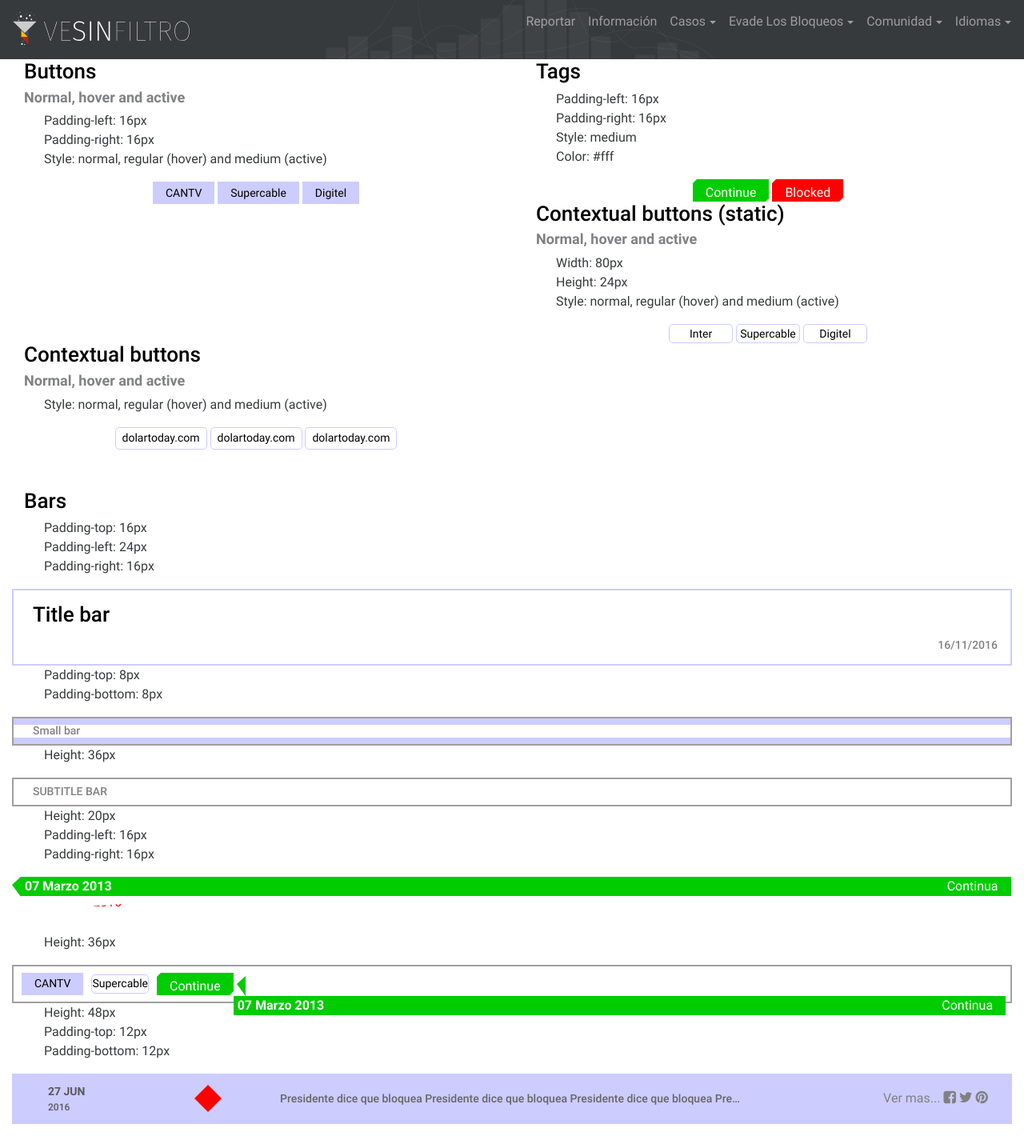
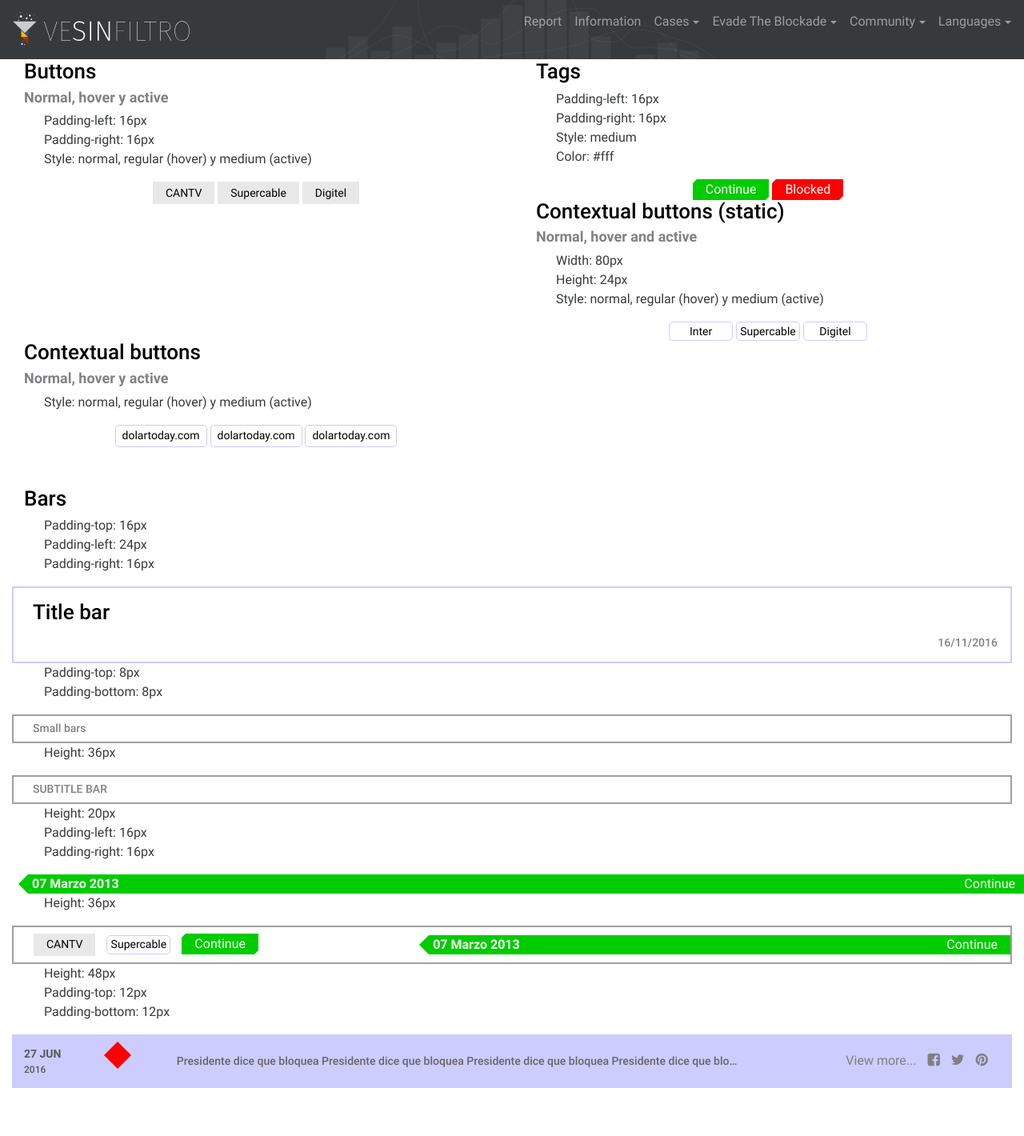
Before and after one commit to VEinteligente/vsf-web, a Django app: a page that uses vsfWeb/commons/templates/head/head.html in a window 1280 px wide. Shown: the whole page at 80% size. After the commit the page ends 1360 px from the top, so only its background shows below. Run offline with Django 3.2, Linux system fonts and the light colour scheme; style sheets or scripts are compiled from the project's sources; some libraries are stand-ins or nearby versions.

Commit message:
Translation and elements styles test corrections
Translation and elements styles test corrections

```diff
--- a/vsfWeb/commons/static/scss/base/base.scss
+++ b/vsfWeb/commons/static/scss/base/base.scss
@@ -1,4 +1,5 @@
 /* RESPONSIVE */
+
 
 $xs_only:   "(min-width:0) and (max-width: 543px)";
 $sm_only:  "(min-width:544px) and (max-width:767px)";
@@ -25,6 +26,10 @@
 $darkGray: #808080;
 $gray: #A0A0A0;
 $lightGray: #CCCCFF;
+
+$darkGrayButton: #BBBBBB;
+$grayButton: #E8E8E8;
+$lightGrayButton: #CCCCCC;
 
 $primary_fontFamily: Roboto;
 
@@ -105,11 +110,11 @@
     border: none;
     outline: none;
     font-size: $sm_fontSize;
-    background-color: $lightGray;
+    background-color: $grayButton;
 
     &:hover {
         font-weight: regular;
-        background-color: $gray;
+        background-color: $lightGray;
     }
 
     &:active {
@@ -136,13 +141,13 @@
     &:hover {
         border:none;
         font-weight: regular;
-        background-color: $lightGray;
+        background-color: $lightGrayButton;
 
     }
 
     &:active {
         font-weight: medium;
-        background-color: $darkGray;
+        background-color: $darkGrayButton;
         color: $contextualButtonColor;
         outline: none;
     }
@@ -196,7 +201,7 @@
     }
     .contentTag{
         background: $green_tag;
-        height: 18px;
+        line-height: 1.00;
         padding: 0px $md_padding;
         color: $contentColorTag;
     }
@@ -221,7 +226,7 @@
     }
     .contentTag{
         background: $red_tag;
-        height: 18px;
+        line-height: 1.00;
         padding: 0px $md_padding;
         color:$contentColorTag;
     }
@@ -243,9 +248,8 @@
     border: 2px solid $gray;
     padding:0;
     .title{
-        padding: 0 $md_padding 0 $lg_padding;
-        border-top: 8px solid $lightGray;
-        border-bottom: 8px solid $lightGray;
+        padding: 8px $md_padding 8px $lg_padding;
+
         margin: 0;
     }
 
@@ -265,21 +269,11 @@
 
 .timelineBar{
     color: white;
-    height: 20px;
+    height: 24px;
     padding: 0;
-    .timelineLeft{
-        padding:0px;
-        width: 0;
-        height: 0;
-        border-top: 10px solid transparent;
-        border-bottom: 15px solid transparent;
-        border-right: 11px solid $green-tag;
 
-    }
-    .timelineContent{
-        padding:0px;
-        background-color: $green-tag;
-        width: 99.4%;
+    background-color: $green-tag;
+
         .date{
             font-weight: bold;
             padding:0px;
@@ -290,7 +284,21 @@
             padding:0;
             padding-right:16px;
         }
-    }
+
+        &:after{
+            right: 100%;
+            top: 50%;
+            border: solid transparent;
+            content: " ";
+            height: 0;
+            width: 0;
+            position: absolute;
+            border-color: transparent;
+            border-right-color: $green-tag;
+            border-width: 12px;
+            margin-top: -12px;
+        }
+
 }
 .toolbar {
     border: 2px solid $gray;
@@ -301,8 +309,8 @@
 }
 
 .updateBar{
-    padding-top: 12px;
-    padding-bottom: 12px;
+    padding-top: 14px;
+    padding-bottom: 14px;
     background-color: $lightGray;
     display: flex;
     align-items: center;
@@ -341,6 +349,7 @@
         a {
             color: $darkGray;
             text-decoration: none;
+            padding-left: 10px;
 
             i {
                 font-size: $md_fontSize;
@@ -390,9 +399,3 @@
 @media #{$xl_only} {
 
 }
-
-#probando{
-
-    -webkit-clip-path: polygon(25% 0%, 100% 0, 100% 100%, 25% 100%, 0% 50%);
-    clip-path: polygon(25% 0%, 100% 0, 100% 100%, 25% 100%, 0% 50%);
-}
--- a/vsfWeb/commons/templates/head/head.html
+++ b/vsfWeb/commons/templates/head/head.html
@@ -1,4 +1,4 @@
- {% load static %}
+{% load static %}
 {% load compress %}
 {% load staticfiles %}
 {% load widget_tweaks %}
@@ -9,10 +9,10 @@
 
 <title>VE Sin filtro</title>
 
-<link rel="stylesheet" href="{% static 'css/bootstrap/bootstrap.min.css' %}">
-<link rel="stylesheet" href="{% static 'css/fonts/roboto.css' %}">
-<link rel="stylesheet" href="{% static 'css/fonts/font-awesome.css' %}">
-<script src="{% static 'js/bootstrap/bootstrap.min.js' %}"></script>
+<link rel="stylesheet" type="text/css" href="{% static 'css/bootstrap/bootstrap.min.css' %}">
+<link rel="stylesheet"  type="text/css" href="{% static 'css/fonts/roboto.css' %}">
+<link rel="stylesheet"  type="text/css" href="{% static 'css/fonts/font-awesome.css' %}">
+
 
 
 {% compress css %}
--- a/vsfWeb/commons/templates/navbar/navbar.html
+++ b/vsfWeb/commons/templates/navbar/navbar.html
@@ -16,40 +16,40 @@
         <ul class="nav navbar-nav float-xs-right">
 
           <li class="nav-item">
-            <a class="nav-link" href="#">{% trans "Reportar" %}</a>
+            <a class="nav-link" href="#">{% trans "Report" %}</a>
           </li>
           <li class="nav-item ">
-            <a class="nav-link" href="#">{% trans "Información" %}</a>
+            <a class="nav-link" href="#">{% trans "Information" %}</a>
           </li>
           <li class="nav-item dropdown">
-            <a class="nav-link dropdown-toggle" href="#" data-toggle="dropdown" aria-haspopup="true" aria-expanded="false">{% trans "Casos" %}</a>
+            <a class="nav-link dropdown-toggle" href="#" data-toggle="dropdown" aria-haspopup="true" aria-expanded="false">{% trans "Cases" %}</a>
                     <div class="dropdown-menu" aria-labelledby="supportedContentDropdown">
-                    <a class="dropdown-item" href="#">{% trans "URL's Bloqueados" %}</a>
-                    <a class="dropdown-item" href="#">{% trans "Dominios Bloquedos" %}</a>
-                    <a class="dropdown-item" href="#">{% trans "Probador de Velocidad" %}</a>
+                    <a class="dropdown-item" href="#">{% trans "Blocked URLs" %}</a>
+                    <a class="dropdown-item" href="#">{% trans "Blocked Domains" %}</a>
+                    <a class="dropdown-item" href="#">{% trans "Speed Test" %}</a>
 
                     </div>
           </li>
           <li class="nav-item dropdown">
-            <a class="nav-link dropdown-toggle" href="#" data-toggle="dropdown" aria-haspopup="true" aria-expanded="false">{% trans "Evade Los Bloqueos" %}</a>
-                  <div class="dropdown-menu" aria-labelledby="supportedContentDropdown">
-                    <a class="dropdown-item" href="#">{% trans "Tutoriales" %}</a>
+            <a class="nav-link dropdown-toggle" href="#" data-toggle="dropdown" aria-haspopup="true" aria-expanded="false">{% trans "Evade The Blockade" %}</a>
+                  <div class="dropdown-menu" >
+                    <a class="dropdown-item" href="#">{% trans "Tutorials" %}</a>
                     <a class="dropdown-item" href="#">VPN's</a>
                     <a class="dropdown-item" href="#">Proxy's</a>
                   </div>
           </li>
           <li class="nav-item dropdown">
-            <a class="nav-link dropdown-toggle" href="#" id="supportedContentDropdown" data-toggle="dropdown" aria-haspopup="true" aria-expanded="false">{% trans "Comunidad" %}</a>
-                    <div class="dropdown-menu" aria-labelledby="supportedContentDropdown">
-                      <a class="dropdown-item" href="#">{% trans "Sobre Nosotros" %}</a>
+            <a class="nav-link dropdown-toggle" href="#" data-toggle="dropdown" aria-haspopup="true" aria-expanded="false">{% trans "Community" %}</a>
+                    <div class="dropdown-menu" >
+                      <a class="dropdown-item" href="#">{% trans "About Us" %}</a>
                       <a class="dropdown-item" href="#">GitHub</a>
-                      <a class="dropdown-item" href="#">{% trans "Guías" %}</a>
+                      <a class="dropdown-item" href="#">{% trans "Guides" %}</a>
                     </div>
           </li>
 
           <li class="nav-item dropdown">
-              <a class="nav-link dropdown-toggle" href="#" id="supportedContentDropdown" data-toggle="dropdown" aria-haspopup="true" aria-expanded="false">{% trans "Idiomas" %}</a>
-              <div class="dropdown-menu" aria-labelledby="supportedContentDropdown">
+              <a class="nav-link dropdown-toggle" href="#" data-toggle="dropdown" aria-haspopup="true" aria-expanded="false">{% trans "Languages" %}</a>
+              <div class="dropdown-menu" >
 
                         {% for language in languages %}
 
--- a/vsfWeb/stylingGuide/templates/elements.html
+++ b/vsfWeb/stylingGuide/templates/elements.html
@@ -1,22 +1,26 @@
 {% extends "base.html" %}
-
+  {% load i18n %}
+  {% get_current_language as LANGUAGE_CODE %}
+  {% get_language_info for LANGUAGE_CODE as lang %}
+  {% get_available_languages as LANGUAGES %}
+  {% get_language_info_list for LANGUAGES as languages %}
 
 {% block content %}
 
 <!-- Buttons -->
 <div class="col-xs-6">
     <h2 class="col-xs-12">
-        Buttons
+        {% trans "Buttons" %}
     </h2>
 
     <h3 class="col-xs-12">
-        Normal, hover and active
+        Normal, hover {% trans "and" %}  active
     </h3>
 
     <ul style="list-style: none;">
         <li>Padding-left: 16px </li>
         <li>Padding-right: 16px </li>
-        <li>Style: normal, regular (hover) and medium (active) </li>
+        <li>Style: normal, regular (hover) {% trans "and" %}  medium (active) </li>
     </ul>
 
     <div class="col-xs-12" style="text-align: center;">
@@ -52,7 +56,7 @@
         <div class="continue_tag">
             <div class="left_cornerTag"></div>
             <div class="contentTag">
-                Continue
+                {% trans "Continue" %}
             </div>
             <div class="right_cornerTag"></div>
 
@@ -62,7 +66,7 @@
         <div class="blocked_tag">
             <div class="left_cornerTag"></div>
             <div class="contentTag">
-                Blocked
+                {% trans "Blocked" %}
             </div>
             <div class="right_cornerTag"></div>
 
@@ -76,7 +80,7 @@
 <!-- Contextual buttons -->
 <div class="col-xs-6">
     <h2 class="col-xs-12">
-        Contextual buttons (static)
+        {% trans "Contextual buttons (static)" %}
     </h2>
 
     <h3 class="col-xs-12">
@@ -86,7 +90,7 @@
     <ul style="list-style: none;">
         <li>Width: 80px </li>
         <li>Height: 24px </li>
-        <li>Style: normal, regular (hover) and medium (active) </li>
+        <li>Style: normal, regular (hover) {% trans "and" %} medium (active) </li>
     </ul>
 
     <div class="col-xs-12" style="text-align: center;">
@@ -107,15 +111,15 @@
 
 <div class="col-xs-6">
     <h2 class="col-xs-12">
-        Contextual buttons
+        {% trans "Contextual buttons" %}
     </h2>
 
     <h3 class="col-xs-12">
-        Normal, hover and active
+        Normal, hover  {% trans "and" %} active
     </h3>
 
     <ul style="list-style: none;">
-        <li>Style: normal, regular (hover) and medium (active) </li>
+        <li>Style: normal, regular (hover)  {% trans "and" %} medium (active) </li>
     </ul>
 
     <div class="col-xs-12" style="text-align: center;">
@@ -138,7 +142,7 @@
 <!-- Bars -->
 <div class="col-xs-12" style="margin-top:50px">
     <h2 class="col-xs-12">
-        Bars
+        {% trans "Bars" %}
     </h2>
 
     <!--Title bar -->
@@ -150,7 +154,7 @@
 
     <div class="col-xs-12 titleBar">
         <h2 class="title">
-            Title bar
+            {% trans "Title bar" %}
         </h2>
 
         <h4 class="date">
@@ -169,7 +173,7 @@
 
     <div class="col-xs-12 smallBar">
         <h4 class="title">
-            Small bar
+            {% trans "Small bars" %}
         </h4>
     </div>
 
@@ -177,48 +181,39 @@
 
     <!--Subtitle bar -->
      <ul style="list-style: none;">
-        <li>Height: 36px </li>
+        <li>{% trans "Height" %}: 36px </li>
     </ul>
 
     <div class="col-xs-12 subtitleBar">
         <h4 class="title">
-            Subtitle bar
+            {% trans "Subtitle bar" %}
         </h4>
     </div>
 
 
      <!--Timeline bar -->
      <ul style="list-style: none;">
-        <li>Height: 20px </li>
+        <li>{% trans "Height" %}: 20px </li>
         <li>Padding-left: 16px </li>
         <li>Padding-right: 16px </li>
 
     </ul>
 
-    <div class="col-xs-12 timelineBar" >
-       <div class="col-xs-1 timelineLeft"></div>
-       <div class="col-xs-10 timelineContent" style="width: 99%;">
+    <div class="col-xs-12 timelineBar" style=" margin-left: 20px;" >
            <div class="date col-xs-9">07 Marzo 2013</div>
-           <div class="status col-xs-3">Continua</div>
-       </div>
-
-
-    </div>
-
-    <div class="col-xs-12" id="probando" style="Height:50px; color: red">
-    <div class="col-xs-12">
-    07 Marzo 2016
-    </div>
+           <div class="status col-xs-3">{% trans "Continue" %}</div>
     </div>
 
 
 
     <!--Toolbar bar -->
      <ul style="list-style: none;">
-        <li>Height: 36px </li>
+        <li>{% trans "Height" %}: 36px </li>
     </ul>
 
     <div class="col-xs-12 toolbar">
+        <div class="col-xs-5">
+
             <button  style="margin-left: 10px">
                 CANTV
             </button>
@@ -230,17 +225,20 @@
             <div class="continue_tag" style="margin-left: 10px">
                 <div class="left_cornerTag"></div>
                 <div class="contentTag">
-                Continue
+                    {% trans "Continue" %}
                 </div>
                 <div class="right_cornerTag"></div>
 
             </div>
+        </div>
+
+        <div class="col-xs-7" style="padding:0">
 
             <div class="col-xs-12 timelineBar" >
-            <div class="col-xs-2 timelineLeft" style="margin-left: 4px;"></div>
-            <div class="col-xs-9 timelineContent">
+
                    <div class="date col-xs-9">07 Marzo 2013</div>
-               <div class="status col-xs-3">Continua</div>
+                   <div class="status col-xs-3">{% trans "Continue" %}</div>
+
             </div>
         </div>
 
@@ -248,13 +246,14 @@
 
      <!--Update bar -->
      <ul style="list-style: none;">
-        <li>Height: 48px </li>
+        <li>{% trans "Height" %}: 48px </li>
         <li>Padding-top: 12px </li>
         <li>Padding-bottom: 12px </li>
     </ul>
 
-    <div class="col-xs-12 updateBar" style="margin-bottom: 15px;">
-       <div class="col-xs-2">
+    <div class="col-xs-12 updateBar" style="margin-bottom: 15px; padding-left:0">
+       <div class="col-xs-2" style="padding-left: 0;padding-right: 0;" >
+            <div class="col-xs-7" style="padding-right: 0;padding-left: 0;">
                 <div class="col-xs-12 dateDayMonth headline">
                 27 JUN
                 </div>
@@ -262,12 +261,14 @@
                     2016
                 </div>
             </div>
-
-        <div class="col-xs-1">
+            <div class="col-xs-2" style="padding-left: 0;">
                 <div class="symbolBlocked"></div>
             </div>
 
-        <div class="col-xs-6 content">
+        </div>
+
+
+        <div class="col-xs-7 content" style="padding-left: 0;">
             Presidente dice que bloquea Presidente dice que bloquea Presidente dice que bloquea
             Presidente dice que bloquea Presidente dice que bloquea Presidente dice que bloquea
             Presidente dice que bloquea Presidente dice que bloquea Presidente dice que bloquea
@@ -275,7 +276,7 @@
         </div>
 
         <div class="col-xs-3 share">
-            <a href="#">Ver mas...</a>
+            <a href="#">{% trans "View more..." %}</a>
             <a href="#" target="_blank"><i class="fa fa-facebook-square "></i></a>
             <a href="#" target="_blank"><i class="fa fa-twitter"></i></a>
             <a href="#" target="_blank"><i class="fa fa-pinterest"></i></a>
```
Also changed, not shown: vsfWeb/stylingGuide/templates/typography.html (+32 -27 lines), vsfWeb/locale/en/LC_MESSAGES/django.po, vsfWeb/locale/es/LC_MESSAGES/django.po, 2 other files. Lines whose indentation alone changed are shown as unchanged.
